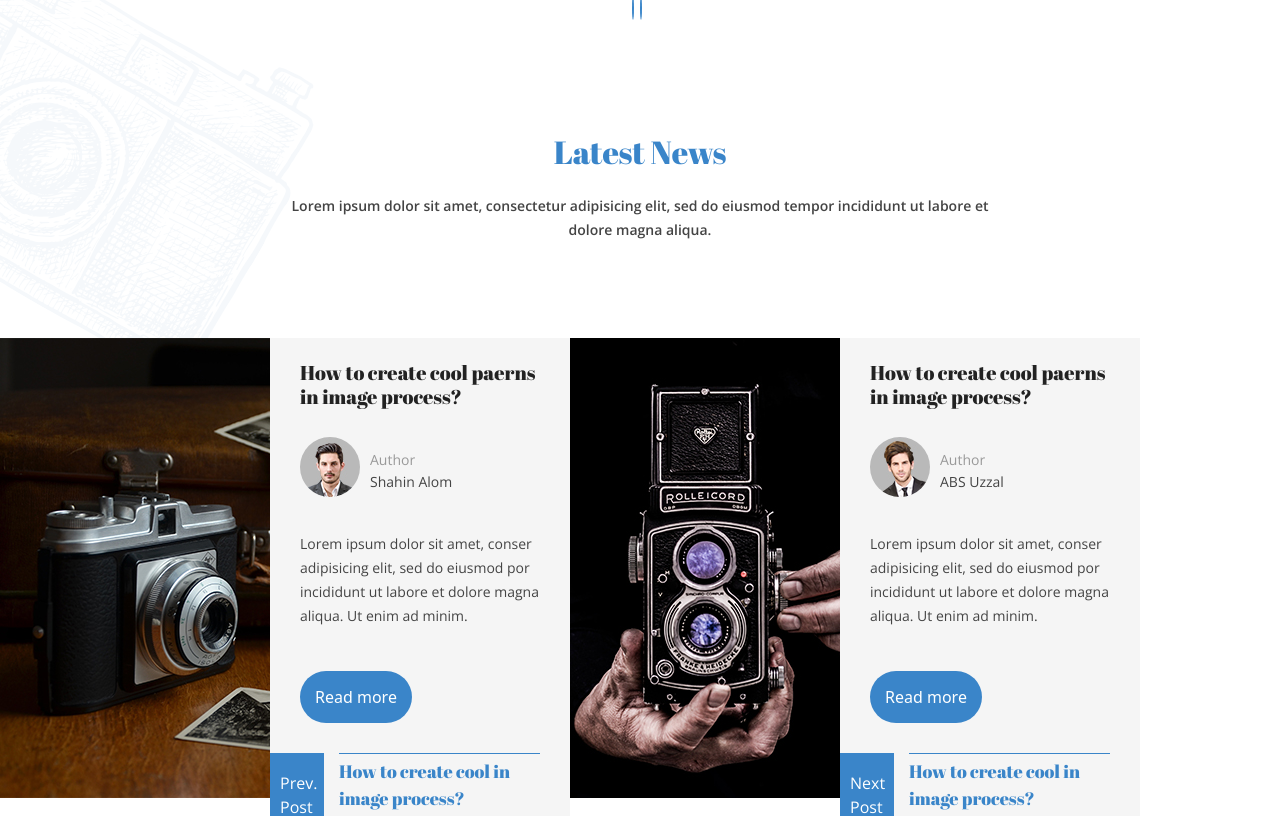
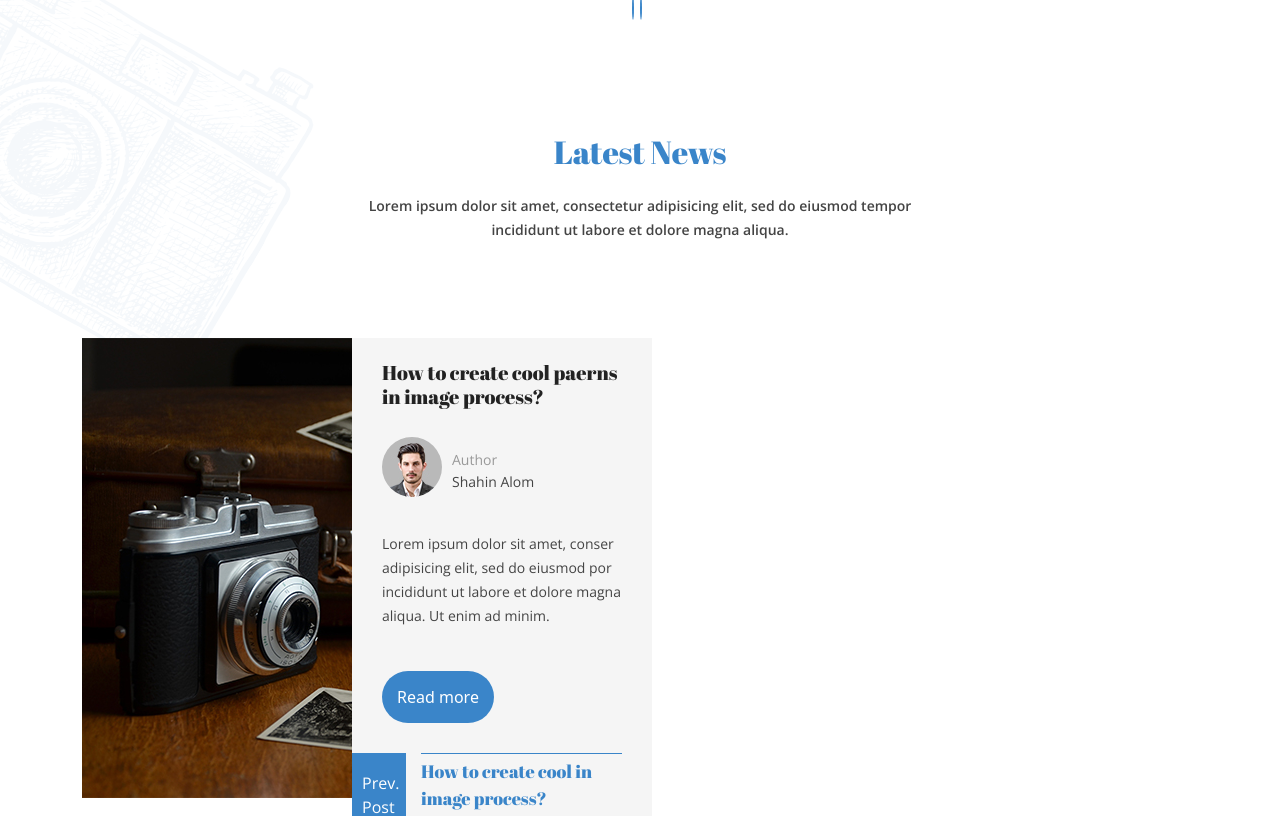
Before and after one commit to Miraz-Uddin/Fullstack-React-boot-camp-batch-03, a React (Vite) app in the folder Tasks/Day-19/: page / in a window 1280 px wide. Shown: the part 7900-8716 px from the top of the page. Built offline with nearby package versions, Linux system fonts and the light colour scheme.

Commit message:
Blogs Section Converted

```diff
--- a/Tasks/Day-19/src/sections/Blog.jsx
+++ b/Tasks/Day-19/src/sections/Blog.jsx
@@ -1,21 +1,26 @@
 import React from "react";
+import Col from "react-bootstrap/Col";
+import Container from "react-bootstrap/Container";
+import Row from "react-bootstrap/Row";
 
 export default function Blog() {
   return (
     <section className="blog">
-      <div className="full-wrapper blog-full">
+      <div className="blog-full">
         <div className="blogBackgroundImageLeft">
           <img
             src="assets/images/blog/bg-left.png"
             alt="blog background image left"
           />
         </div>
-        <div className="wrapper">
+        <Container>
+          <Row>
+            <Col>
               <div className="blog-heading section_heading">
                 <h2>Latest News</h2>
                 <p>
-              Lorem ipsum dolor sit amet, consectetur adipisicing elit, sed do
-              eiusmod tempor incididunt ut labore et dolore magna aliqua.
+                  Lorem ipsum dolor sit amet, consectetur adipisicing elit, sed
+                  do eiusmod tempor incididunt ut labore et dolore magna aliqua.
                 </p>
               </div>
               <div className="blog-section">
@@ -48,9 +53,9 @@ export default function Blog() {
                         </div>
                       </div>
                       <p>
-                    Lorem ipsum dolor sit amet, conser adipisicing elit, sed do
-                    eiusmod por incididunt ut labore et dolore magna aliqua. Ut
-                    enim ad minim.
+                        Lorem ipsum dolor sit amet, conser adipisicing elit, sed
+                        do eiusmod por incididunt ut labore et dolore magna
+                        aliqua. Ut enim ad minim.
                       </p>
                       <a href="#">Read more</a>
                     </div>
@@ -93,9 +98,9 @@ export default function Blog() {
                         </div>
                       </div>
                       <p>
-                    Lorem ipsum dolor sit amet, conser adipisicing elit, sed do
-                    eiusmod por incididunt ut labore et dolore magna aliqua. Ut
-                    enim ad minim.
+                        Lorem ipsum dolor sit amet, conser adipisicing elit, sed
+                        do eiusmod por incididunt ut labore et dolore magna
+                        aliqua. Ut enim ad minim.
                       </p>
                       <a href="#">Read more</a>
                     </div>
@@ -138,9 +143,9 @@ export default function Blog() {
                         </div>
                       </div>
                       <p>
-                    Labore et dolore magna aliqua. Ut enim ad minim, lorem ipsum
-                    dolor sit amet, conser adipisicing elit, sed do eiusmod por
-                    incididunt ut.
+                        Labore et dolore magna aliqua. Ut enim ad minim, lorem
+                        ipsum dolor sit amet, conser adipisicing elit, sed do
+                        eiusmod por incididunt ut.
                       </p>
                       <a href="#">Read more</a>
                     </div>
@@ -184,8 +189,8 @@ export default function Blog() {
                       </div>
                       <p>
                         Sed do eiusmod por incididunt ut labore et dolore magna
-                    aliqua. Ut enim ad minim, lorem ipsum dolor sit amet, conser
-                    adipisicing elit.
+                        aliqua. Ut enim ad minim, lorem ipsum dolor sit amet,
+                        conser adipisicing elit.
                       </p>
                       <a href="#">Read more</a>
                     </div>
@@ -206,7 +211,9 @@ export default function Blog() {
                   <i className="fa fa-long-arrow-right blog-navigation-right"></i>
                 </p>
               </div>
-        </div>
+            </Col>
+          </Row>
+        </Container>
         <div className="blogBackgroundImageRight">
           <img
             src="assets/images/blog/bg-right.png"
```
Lines whose indentation alone changed are shown as unchanged.
